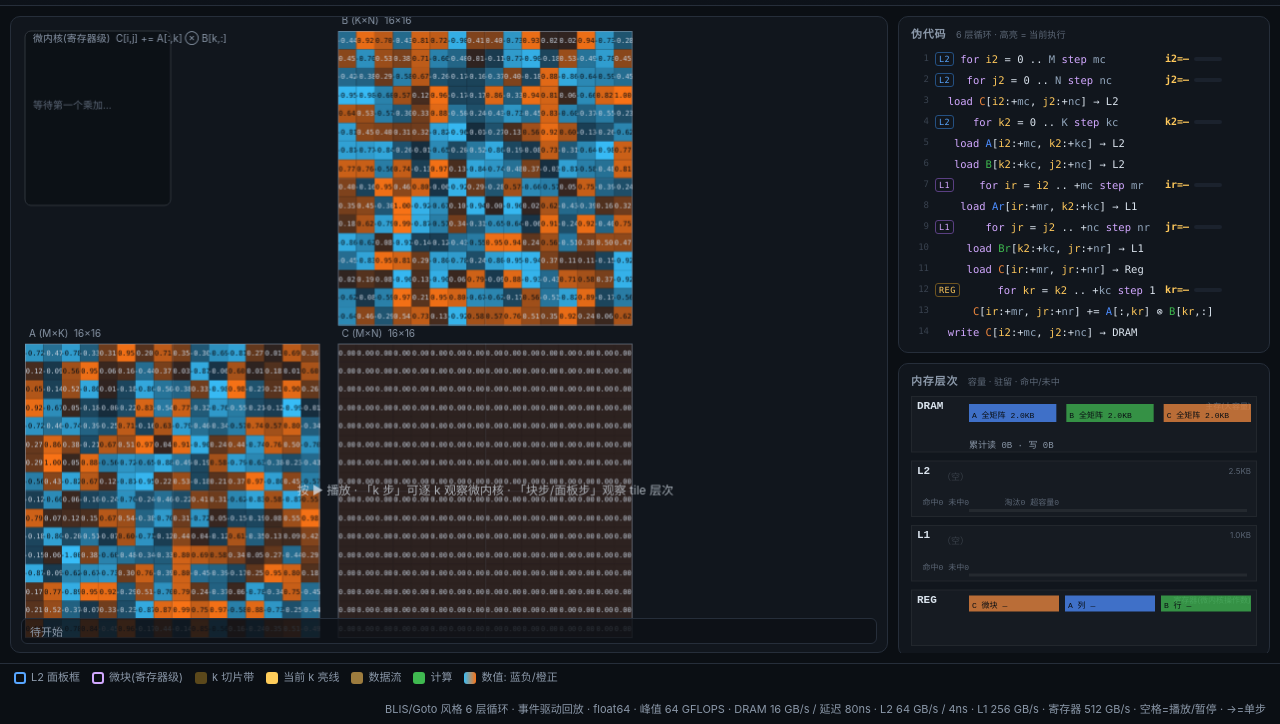
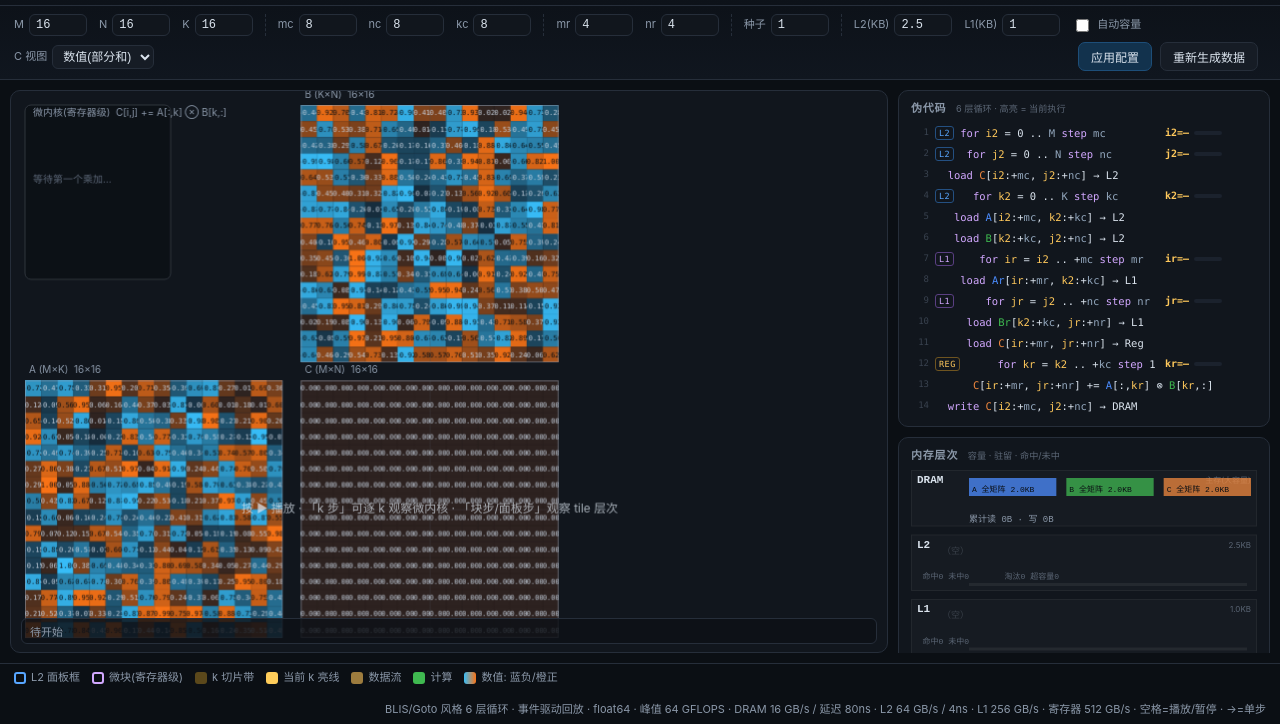
Before and after one commit to sleichu2/MatmulSim, a website: page index.html in a window 1280 px wide. Shown: the part 76-800 px from the top of the page. Drawn offline with Linux system fonts and the light colour scheme.

Commit message:
参数配置展开为常驻横条，移除 ⚙ 弹层
- configPanel 从 fixed 浮层改为 header 下常驻 flex 横条（宽屏一行、窄屏换行）
- 移除 btnConfig 及 .hidden 切换；tile 参数补悬停说明
  （kc 特别注明：A/B 面板共用同一收缩维，无需按矩阵分开）
- 保留显式「应用配置」语义；自动容量勾选联动禁用 L2/L1 输入
- 浏览器实测：1280px 无横向溢出，24³ 应用重建生效，900px 窄屏正常

```diff
--- a/css/style.css
+++ b/css/style.css
@@ -93,36 +93,47 @@ input[type=range] { accent-color: var(--accent); width: 90px; }
 }
 #progressText { font-size: 11px; color: var(--muted); font-family: ui-monospace, monospace; white-space: nowrap; }
 
-/* ---------- 参数面板 ---------- */
+/* ---------- 参数条（常驻） ---------- */
 #configPanel {
-  position: fixed;
-  top: 56px;
-  right: 14px;
-  z-index: 20;
-  width: 320px;
-  background: #121a24;
-  border: 1px solid var(--border);
-  border-radius: 10px;
-  padding: 12px;
-  box-shadow: 0 12px 32px rgba(0,0,0,.5);
+  display: flex;
+  flex-wrap: wrap;
+  align-items: center;
+  gap: 6px 12px;
+  padding: 8px 14px;
+  border-bottom: 1px solid var(--border);
+  background: linear-gradient(180deg, #0d1219, #10161f);
 }
-#configPanel.hidden { display: none; }
-.cfg-grid { display: grid; grid-template-columns: 1fr 1fr 1fr; gap: 8px; }
-.cfg-grid label { display: flex; flex-direction: column; gap: 3px; font-size: 11px; color: var(--muted); }
-.cfg-grid label.sep { border-left: 1px dashed var(--border); padding-left: 8px; }
-.cfg-grid label.wide { grid-column: span 2; flex-direction: row; align-items: center; gap: 8px; }
-.cfg-grid label.check { grid-column: span 3; flex-direction: row; align-items: center; gap: 6px; }
-.cfg-grid input {
+#configPanel label {
+  display: flex;
+  align-items: center;
+  gap: 5px;
+  font-size: 11px;
+  color: var(--muted);
+  white-space: nowrap;
+}
+#configPanel label.sep { border-left: 1px dashed var(--border); padding-left: 12px; }
+#configPanel input[type=number] {
+  width: 58px;
   background: var(--panel);
   border: 1px solid var(--border);
   color: var(--text);
   border-radius: 6px;
-  padding: 4px 6px;
+  padding: 3px 6px;
   font-size: 12px;
   font-family: ui-monospace, monospace;
-  width: 100%;
 }
-.cfg-actions { margin-top: 10px; display: flex; gap: 8px; align-items: center; flex-wrap: wrap; }
+#configPanel input[type=number]:focus { border-color: var(--accent); outline: none; }
+#configPanel input[type=checkbox] { accent-color: var(--accent); }
+#configPanel select {
+  background: var(--panel2);
+  border: 1px solid var(--border);
+  color: var(--text);
+  border-radius: 6px;
+  padding: 3px 6px;
+  font-size: 12px;
+}
+#configPanel label:has(input:disabled), #configPanel label:has(select:disabled) { opacity: .5; }
+.cfg-actions { display: flex; align-items: center; gap: 8px; margin-left: auto; }
 .cfg-actions button {
   background: var(--panel2);
   border: 1px solid var(--border);
@@ -132,8 +143,9 @@ input[type=range] { accent-color: var(--accent); width: 90px; }
   font-size: 12px;
   cursor: pointer;
 }
+.cfg-actions button:hover { border-color: var(--accent); }
 .cfg-actions button.primary { background: #12324d; border-color: #1d4e79; }
-#cfgNote { font-size: 11px; color: var(--amber); flex: 1; min-width: 120px; }
+#cfgNote { font-size: 11px; color: var(--amber); max-width: 320px; overflow: hidden; text-overflow: ellipsis; white-space: nowrap; }
 
 /* ---------- 主区布局 ---------- */
 main {
--- a/index.html
+++ b/index.html
@@ -32,7 +32,6 @@
       <input type="range" id="rngSpeed" min="0.25" max="20" step="0.25" value="1">
       <b id="lblSpeed">1.0×</b>
     </label>
-    <button id="btnConfig">⚙ 参数</button>
   </div>
 
   <div class="progress">
@@ -41,33 +40,31 @@
   </div>
 </header>
 
-<div id="configPanel" class="hidden">
-  <div class="cfg-grid">
+<section id="configPanel" title="参数配置">
   <label>M <input id="inM" type="number" min="1" max="256" step="1"></label>
   <label>N <input id="inN" type="number" min="1" max="256" step="1"></label>
   <label>K <input id="inK" type="number" min="1" max="256" step="1"></label>
-    <label class="sep">mc <input id="inMc" type="number" min="1" step="1"></label>
-    <label>nc <input id="inNc" type="number" min="1" step="1"></label>
-    <label>kc <input id="inKc" type="number" min="1" step="1"></label>
-    <label>mr <input id="inMr" type="number" min="1" step="1"></label>
-    <label>nr <input id="inNr" type="number" min="1" step="1"></label>
-    <label>随机种子 <input id="inSeed" type="number" step="1"></label>
-    <label>L2 容量(KB) <input id="inL2" type="number" min="0.125" step="0.125"></label>
-    <label>L1 容量(KB) <input id="inL1" type="number" min="0.0625" step="0.0625"></label>
-    <label class="check wide"><input id="chkAutoCache" type="checkbox">自动缓存容量(随规模缩放)</label>
-    <label class="wide">C 视图
+  <label class="sep" title="C 行块：L2 级面板为 mc×nc，A 面板为 mc×kc">mc <input id="inMc" type="number" min="1" step="1"></label>
+  <label title="C 列块：L2 级面板为 mc×nc，B 面板为 kc×nc">nc <input id="inNc" type="number" min="1" step="1"></label>
+  <label title="k 分块：A 面板(mc×kc) 与 B 面板(kc×nc) 共用同一 kc——收缩维必须对齐，无需按矩阵分开">kc <input id="inKc" type="number" min="1" step="1"></label>
+  <label class="sep" title="微内核 A 微面板行数（寄存器级 mr×nr）">mr <input id="inMr" type="number" min="1" step="1"></label>
+  <label title="微内核 B 微面板列数（寄存器级 mr×nr）">nr <input id="inNr" type="number" min="1" step="1"></label>
+  <label class="sep">种子 <input id="inSeed" type="number" step="1"></label>
+  <label class="sep" title="L2 缓存容量">L2(KB) <input id="inL2" type="number" min="0.125" step="0.125"></label>
+  <label title="L1 缓存容量">L1(KB) <input id="inL1" type="number" min="0.0625" step="0.0625"></label>
+  <label class="check" title="容量随矩阵规模自动缩放"><input id="chkAutoCache" type="checkbox">自动容量</label>
+  <label>C 视图
     <select id="selView">
       <option value="value">数值(部分和)</option>
       <option value="heat">访问热度</option>
     </select>
   </label>
-  </div>
   <div class="cfg-actions">
     <button id="btnApply" class="primary">应用配置</button>
     <button id="btnReseed">重新生成数据</button>
     <span id="cfgNote"></span>
   </div>
-</div>
+</section>
 
 <main>
   <section id="mainView">
--- a/js/ui.js
+++ b/js/ui.js
@@ -47,8 +47,7 @@
       cb.onSpeed(v);
     };
 
-    /* ---------- 参数面板 ---------- */
-    $('#btnConfig').onclick = () => $('#configPanel').classList.toggle('hidden');
+    /* ---------- 参数条（常驻） ---------- */
     $('#chkAutoCache').onchange = (e) => {
       $('#inL2').disabled = e.target.checked;
       $('#inL1').disabled = e.target.checked;
```
Also changed, not shown: test/dom-smoke.mjs (+1 -1 lines), test/svg-render.mjs (+1 -1 lines), README.md. Lines whose indentation alone changed are shown as unchanged.
